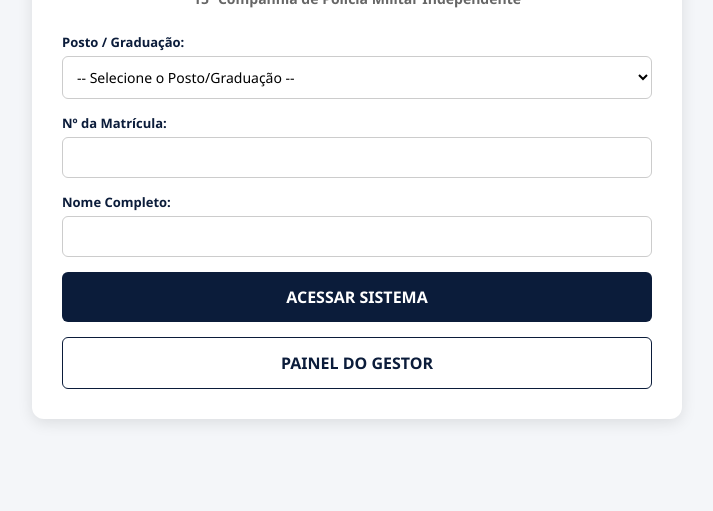
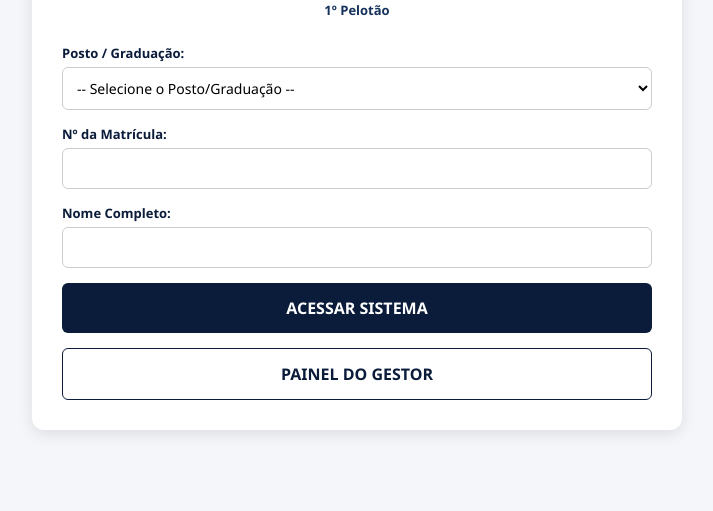
Before and after one commit to 1pel15ciaind/plano-de-f-rias-15cia, a plain HTML site: page index.html in a window 1280 px wide. Shown: the part 289-800 px from the top of the page, without its empty margins (283-996 px from the left). Drawn offline with nearby package versions, Linux system fonts and the light colour scheme; no server answers.

Commit message:
Update ai studio index.html

```diff
--- a/index.html
+++ b/index.html
@@ -141,6 +141,14 @@
             margin-top: 5px;
         }
 
+        .header h3 {
+            font-size: 13px;
+            color: var(--secondary-color);
+            font-weight: 700;
+            margin-top: 4px;
+            text-align: center;
+        }
+
         .form-group {
             margin-bottom: 15px;
         }
@@ -263,6 +271,7 @@
             <img src="logo.png" alt="Brasão 15ª Cia PM Ind">
             <h1>Plano de Férias 2027</h1>
             <h2>15ª Companhia de Polícia Militar Independente</h2>
+            <h3>1º Pelotão</h3>
         </div>
         <div class="form-group">
             <label for="posto">Posto / Graduação:</label>
```
